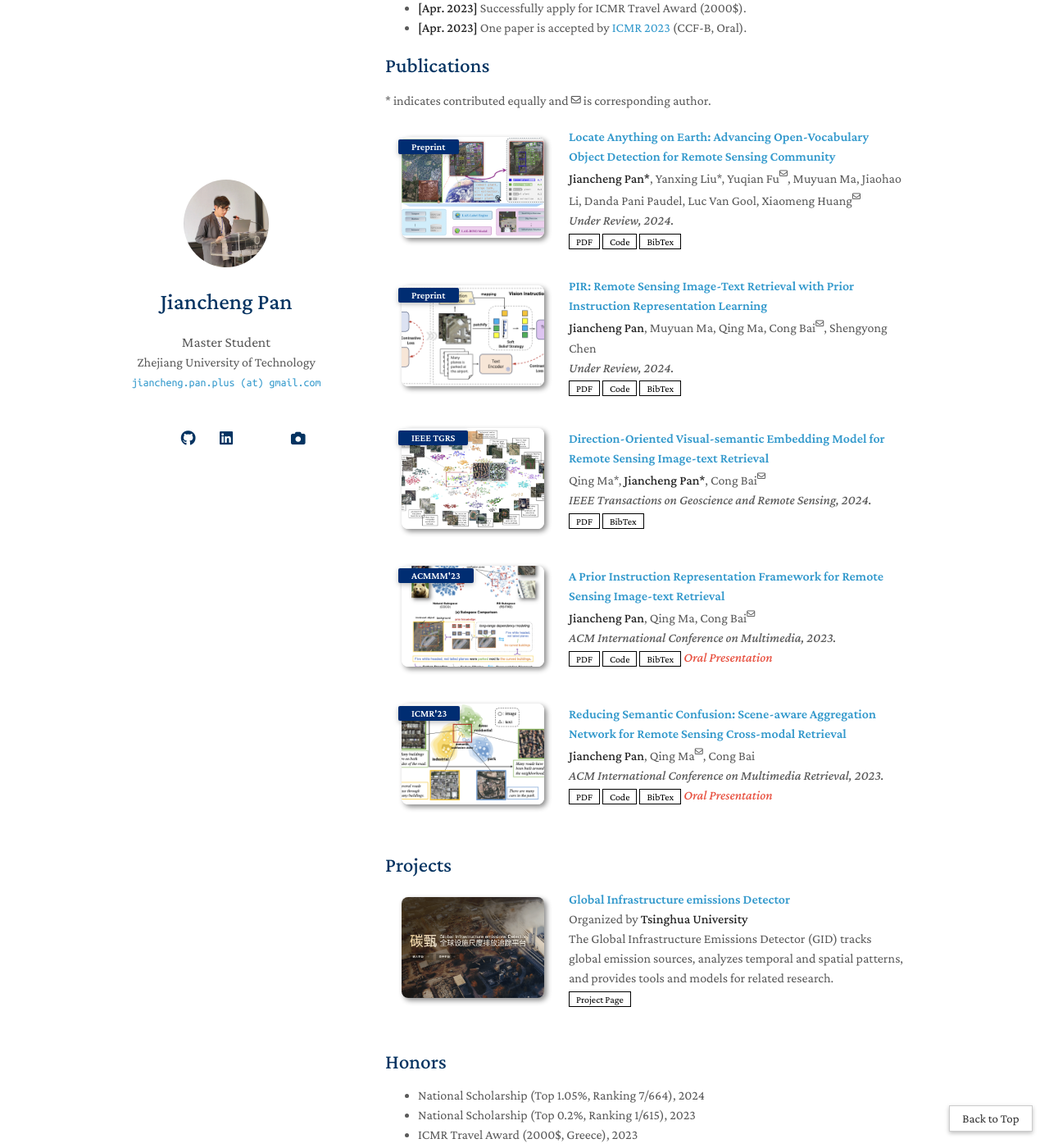
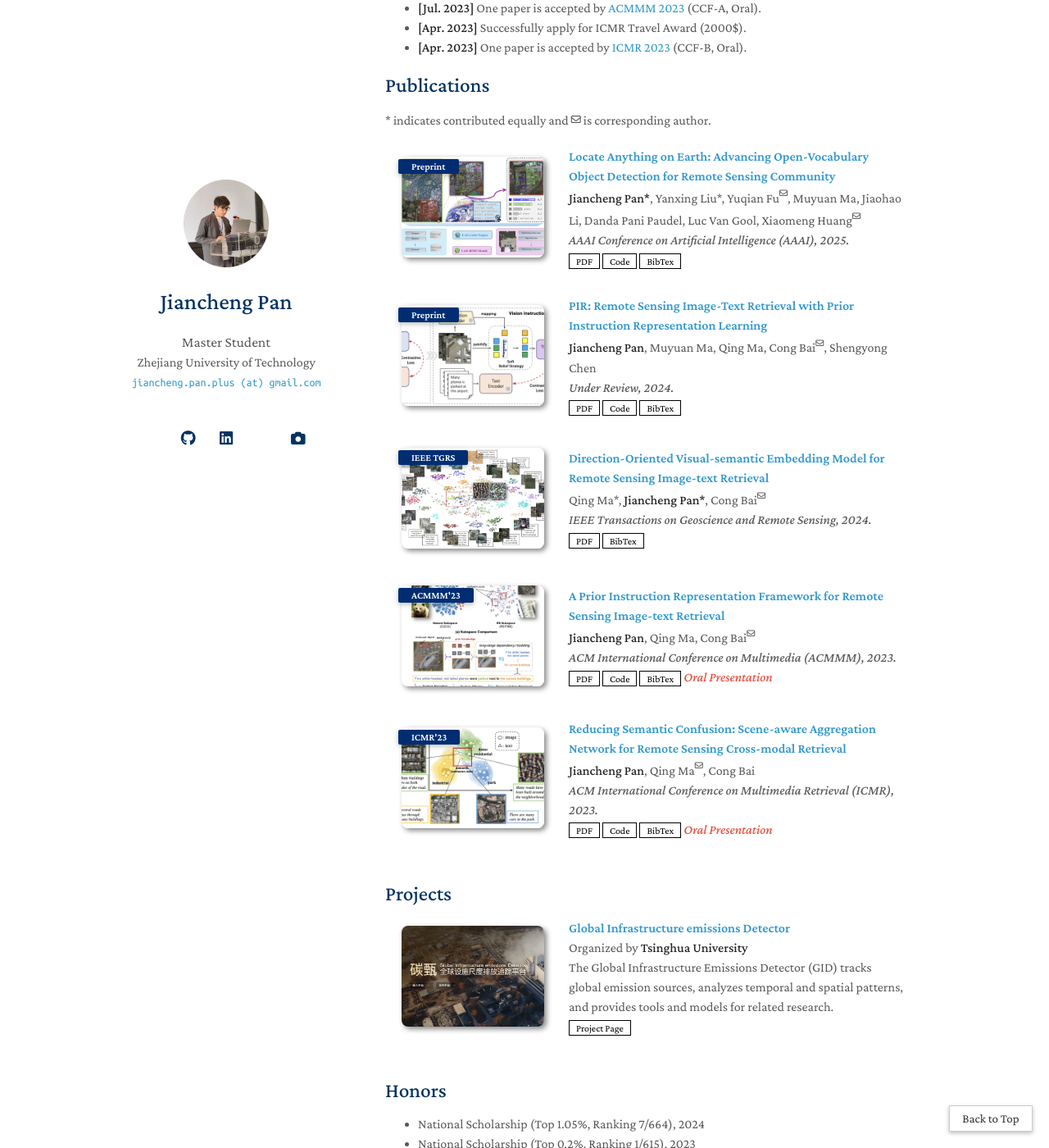
Before and after one commit to jaychempan/jaychempan.github.io, a Jekyll site: the page built from index.md, in a window 1280 px wide and 1400 px high, scrolled down 616 px. Shown: the whole window at 82% size. Built offline with Jekyll 4.4.1, drawn with Linux system fonts in a browser that asks for light colours; a style sheet for code colours, icons or effects is not loaded; our own code applies the rules of GitHub Pages for plain Markdown files; some of the changed text lies outside the part shown.

Commit message:
update index

```diff
--- a/_data/publications.yml
+++ b/_data/publications.yml
@@ -3,7 +3,7 @@ main:
   - title: "Locate Anything on Earth: Advancing Open-Vocabulary Object Detection for Remote Sensing Community"
     authors: <strong>Jiancheng Pan&ast;</strong>, Yanxing Liu&ast;, Yuqian Fu<sup><i class="fa-regular fa-envelope fa-xs"></i></sup>, Muyuan Ma, Jiaohao Li, Danda Pani Paudel, Luc Van Gool, Xiaomeng Huang<sup><i class="fa-regular fa-envelope fa-xs"></i></sup>
     conference_short: Preprint
-    conference: Under Review, 2024.
+    conference: AAAI Conference on Artificial Intelligence (AAAI), 2025.
     pdf: http://arxiv.org/abs/2408.09110
     code: https://github.com/jaychempan/LAE-DINO/
     bibtex: ./bibx/pan2024locateearthadvancingopenvocabulary.html
@@ -29,7 +29,7 @@ main:
   - title: A Prior Instruction Representation Framework for Remote Sensing Image-text Retrieval
     authors: <strong>Jiancheng Pan</strong>, Qing Ma, Cong Bai<sup><i class="fa-regular fa-envelope fa-xs"></i></sup>
     conference_short: ACMMM'23
-    conference: ACM International Conference on Multimedia, 2023.
+    conference: ACM International Conference on Multimedia (ACMMM), 2023.
     pdf: https://dl.acm.org/doi/10.1145/3581783.3612374
     code: https://github.com/jaychempan/PIR
     bibtex: ./bibx/pan2024pir.html
@@ -39,7 +39,7 @@ main:
   - title: "Reducing Semantic Confusion: Scene-aware Aggregation Network for Remote Sensing Cross-modal Retrieval"
     authors: <strong>Jiancheng Pan</strong>, Qing Ma<sup><i class="fa-regular fa-envelope fa-xs"></i></sup>, Cong Bai
     conference_short: ICMR'23
-    conference: ACM International Conference on Multimedia Retrieval, 2023.
+    conference: ACM International Conference on Multimedia Retrieval (ICMR), 2023.
     pdf: https://dl.acm.org/doi/abs/10.1145/3591106.3592236
     code: https://github.com/jaychempan/SWAN-pytorch
     bibtex: ./bibx/pan2023reducing.html
--- a/index.md
+++ b/index.md
@@ -9,6 +9,7 @@ I' m a third-year master student at the Institute of Computer Vision of Zhejiang
 
 My research interests include but are not limited to Multimodal Learning, Data-centric AI, Foundation Model with its application on Earth, towards constructing <a href="https://github.com/Earth-Observation-Foundation-Models">Earth Observation Foundation Models</a> (EOFMs). I also focus on challenges within the field of Earth sciences (AI4Earth).
 ## News
+- **[Dec. 2024]** One paper is accepted by <a href="https://aaai.org/conference/aaai/aaai-25/">AAAI 2025</a> (CCF-A).
 - **[Nov. 2024]** Awarded the <a href="">National Scholarship</a> (Top 1.05%, Ranking 7/664).
 - **[Oct. 2024]** One abstract has been accepted by <a href="https://www.agu.org/annual-Meeting">AGU2024</a> at Washington,D.C (Oral).
 - **[Aug. 2024]** One paper of LAE-DINO <img src="images/papers/lae-dino.png" style="vertical-align: middle;" alt="Logo" width="20"> is posted at <a href="https://arxiv.org/abs/2408.09110">arXiv</a>.
```
